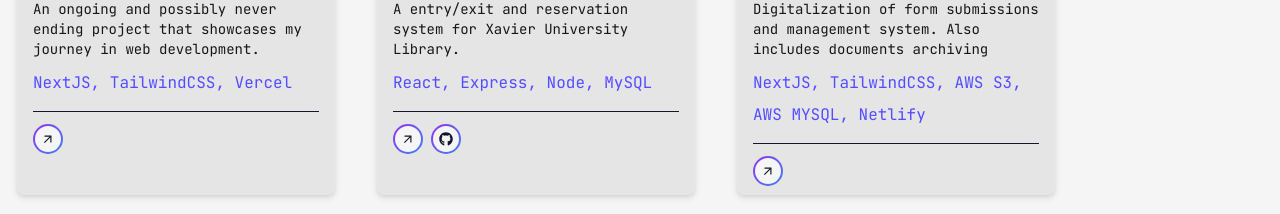
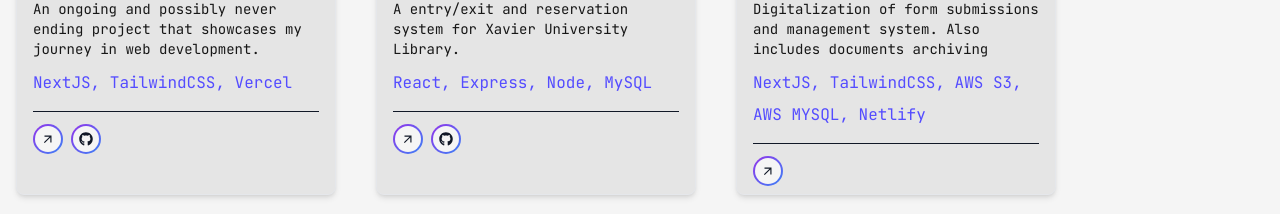
Before and after one commit to romexblue/portfolio-v2, a Next.js app: page / in a window 1280 px wide. Shown: the part 2220-2434 px from the top of the page. Built offline with nearby package versions, Linux system fonts and the light colour scheme.

Commit message:
* Added portfolio URL github

```diff
--- a/src/constants/projects.ts
+++ b/src/constants/projects.ts
@@ -10,7 +10,7 @@ export const projectsData = [
             "An ongoing and possibly never ending project that showcases my journey in web development.",
         techStack: ["NextJS", "TailwindCSS", "Vercel"],
         gotoUrl: "home",
-        githubUrl: null,
+        githubUrl: "https://github.com/romexblue/portfolio-v2",
     },
     {
         title: "XU Lib Xentry",
```
